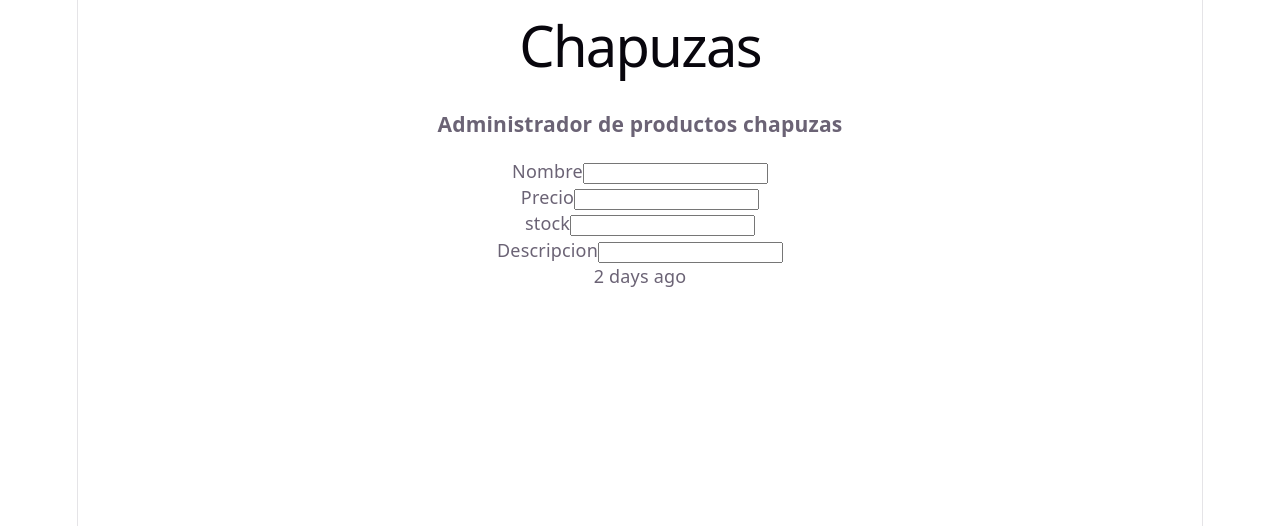
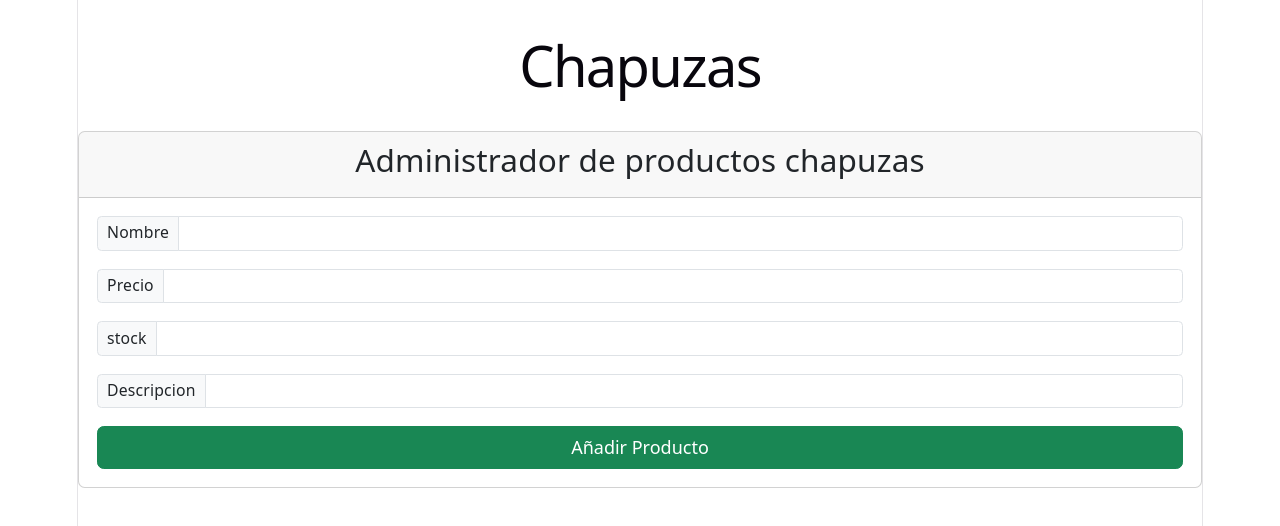
Before and after one commit to themonkeypoxx/Prueba-FB-e-IF, a React (Vite) app in the folder mi-crud/: page / in a window 1280 px wide. Shown: the top 526 px of the page. Built offline with nearby package versions, Linux system fonts and the light colour scheme.

Commit message:
Agregado de productos a LocalStorage Arreglado

```diff
--- a/mi-crud/index.html
+++ b/mi-crud/index.html
@@ -1,10 +1,12 @@
 <!doctype html>
-<html lang="en">
+<html lang="es">
   <head>
     <meta charset="UTF-8" />
     <link rel="icon" type="image/svg+xml" href="/favicon.svg" />
     <meta name="viewport" content="width=device-width, initial-scale=1.0" />
-    <title>mi-crud</title>
+    <title>Chapuzas!!!</title>
+    <link href="https://cdn.jsdelivr.net/npm/bootstrap@5.3.8/dist/css/bootstrap.min.css" rel="stylesheet" integrity="sha384-sRIl4kxILFvY47J16cr9ZwB07vP4J8+LH7qKQnuqkuIAvNWLzeN8tE5YBujZqJLB" crossorigin="anonymous"></link>
+    <script src="https://cdn.jsdelivr.net/npm/bootstrap@5.3.8/dist/js/bootstrap.bundle.min.js" integrity="sha384-FKyoEForCGlyvwx9Hj09JcYn3nv7wiPVlz7YYwJrWVcXK/BmnVDxM+D2scQbITxI" crossorigin="anonymous"></script>
   </head>
   <body>
     <div id="root"></div>
--- a/mi-crud/src/TEST.jsx
+++ b/mi-crud/src/TEST.jsx
@@ -60,45 +60,33 @@ function TEST(){
         ///// ESTE ES EL HTML /////
         ///////////////////////////
         <>
-            <html lang="es">
-            <head>
-                <meta charset="UTF-8" />
-                <meta name="viewport" content="width=device-width, initial-scale=1.0" />
-                <title>Document</title>
-                <link href="https://cdn.jsdelivr.net/npm/bootstrap@5.3.8/dist/css/bootstrap.min.css" rel="stylesheet" integrity="sha384-sRIl4kxILFvY47J16cr9ZwB07vP4J8+LH7qKQnuqkuIAvNWLzeN8tE5YBujZqJLB" crossorigin="anonymous"></link>
-                <script src="https://cdn.jsdelivr.net/npm/bootstrap@5.3.8/dist/js/bootstrap.bundle.min.js" integrity="sha384-FKyoEForCGlyvwx9Hj09JcYn3nv7wiPVlz7YYwJrWVcXK/BmnVDxM+D2scQbITxI" crossorigin="anonymous"></script>
-            </head>
-            <body>
-
                 <h1>Chapuzas</h1>
-                <div class="card text-center">
-                <div class="card-header">
+                <div className="card text-center">
+                <div className="card-header">
                     <h3>Administrador de productos chapuzas</h3>
                 </div>
-                <div class="card-body">
-                    <div class="input-group input-group-sm mb-3">
-                        <span class="input-group-text" id="inputGroup-sizing-sm">Nombre</span>
-                        <input type="text" class="form-control" aria-label="Sizing example input" aria-describedby="inputGroup-sizing-sm"></input>
+                <div className="card-body">
+                    <div className="input-group input-group-sm mb-3">
+                        <span className="input-group-text" id="inputGroup-sizing-sm">Nombre</span>
+                        <input ref={nombreRef} type="text" className="form-control" aria-label="Sizing example input" aria-describedby="inputGroup-sizing-sm"></input>
                     </div>
-                    <div class="input-group input-group-sm mb-3">
-                        <span class="input-group-text" id="inputGroup-sizing-sm">Precio</span>
-                        <input type="text" class="form-control" aria-label="Sizing example input" aria-describedby="inputGroup-sizing-sm"></input>
+                    <div className="input-group input-group-sm mb-3">
+                        <span className="input-group-text" id="inputGroup-sizing-sm">Precio</span>
+                        <input ref={precioRef}  type="text" className="form-control" aria-label="Sizing example input" aria-describedby="inputGroup-sizing-sm"></input>
                     </div>
-                    <div class="input-group input-group-sm mb-3">
-                        <span class="input-group-text" id="inputGroup-sizing-sm">stock</span>
-                        <input type="text" class="form-control" aria-label="Sizing example input" aria-describedby="inputGroup-sizing-sm"></input>
+                    <div className="input-group input-group-sm mb-3">
+                        <span className="input-group-text" id="inputGroup-sizing-sm">stock</span>
+                        <input ref={stockRef} type="text" className="form-control" aria-label="Sizing example input" aria-describedby="inputGroup-sizing-sm"></input>
                     </div>
-                    <div class="input-group input-group-sm mb-3">
-                        <span class="input-group-text" id="inputGroup-sizing-sm">Descripcion</span>
-                        <input type="text" class="form-control" aria-label="Sizing example input" aria-describedby="inputGroup-sizing-sm"></input>
+                    <div className="input-group input-group-sm mb-3">
+                        <span className="input-group-text" id="inputGroup-sizing-sm">Descripcion</span>
+                        <input ref={descripcionRef} type="text" className="form-control" aria-label="Sizing example input" aria-describedby="inputGroup-sizing-sm"></input>
+                    </div>
+                    <button onClick={agregarProducto} className="btn btn-success w-100">
+                        Añadir Producto
+                    </button>
                     </div>
                 </div>
-                <div class="card-footer text-body-secondary">
-                    2 days ago
-                </div>
-                </div>
-            </body>
-            </html>
         </>
     );
 };
```
